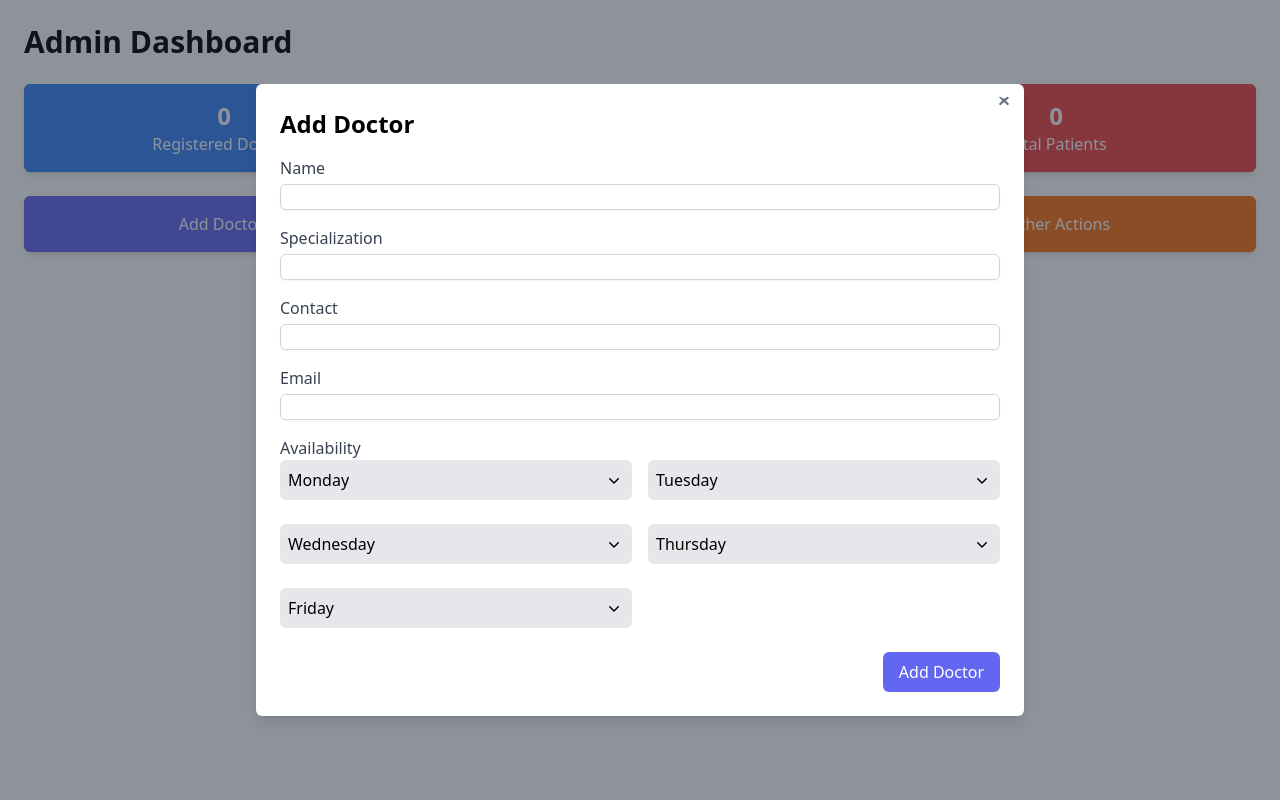
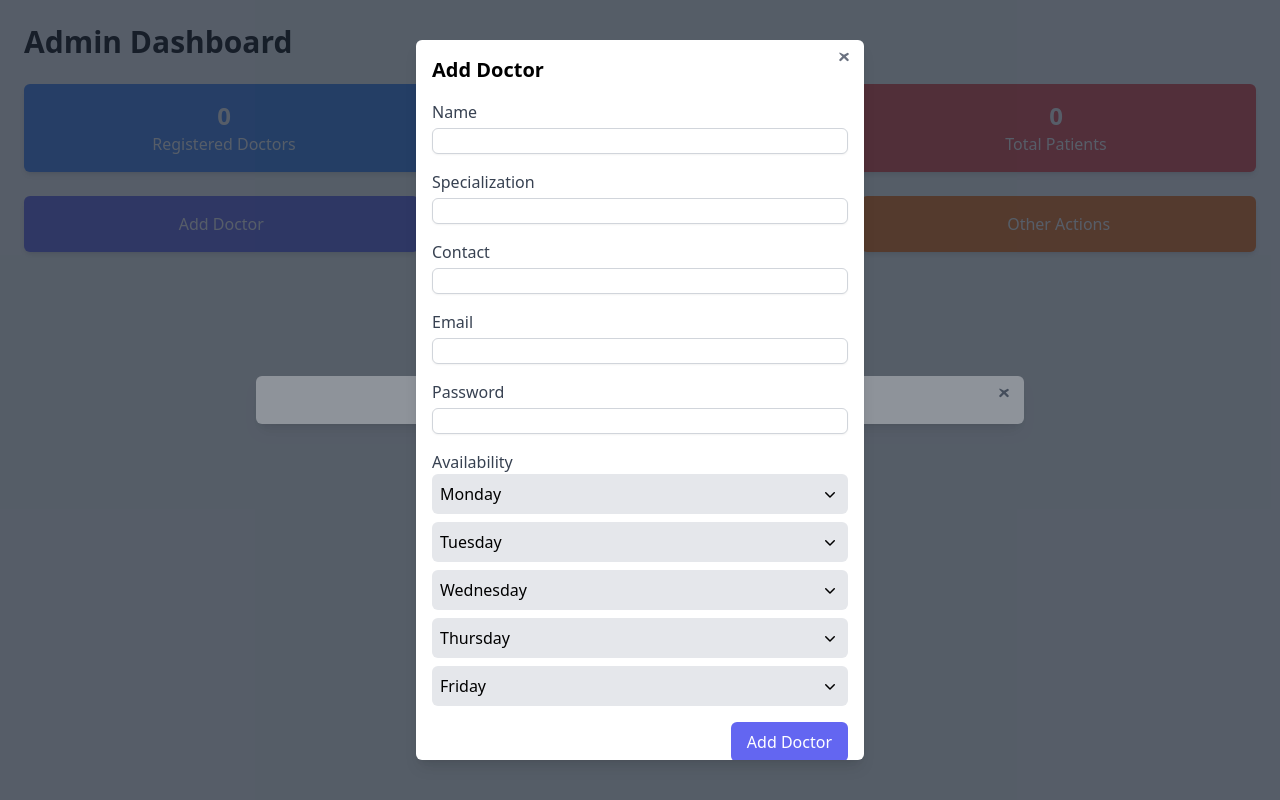
Before and after one commit to Haider12212/project, a Next.js app: page /admin-dashboard in a window 1280 px wide. Both pictures are taken after a click on the button "Add Doctor". Built offline with nearby package versions, Linux system fonts and the light colour scheme.

Commit message:
pushing some changes

```diff
--- a/src/app/testing/page.tsx
+++ b/src/app/testing/page.tsx
@@ -2,7 +2,7 @@
 
 import { useState } from 'react';
 import { signIn } from 'next-auth/react';
-import { auth, firestore } from '@/lib/firebaseConfig'; // Adjust the path if needed
+import { auth, db } from '@/lib/firebaseConfig'; // Adjust the path if needed
 import { createUserWithEmailAndPassword } from 'firebase/auth';
 import { doc, setDoc } from 'firebase/firestore';
 
@@ -12,7 +12,7 @@ const SignUpPage = () => {
   const [password, setPassword] = useState('');
   const [error, setError] = useState('');
 
-  const handleSignUp = async (e) => {
+  const handleSignUp = async (e: { preventDefault: () => void; }) => {
     e.preventDefault();
     try {
       // Create a user with Firebase Authentication
@@ -20,7 +20,7 @@ const SignUpPage = () => {
       const user = userCredential.user;
 
       // Add user details to Firestore, including userType
-      await setDoc(doc(firestore, 'users', user.uid), {
+      await setDoc(doc(db, 'users', user.uid), {
         name: name,
         email: user.email,
         userType: 'patient',
--- a/src/components/admin-dashboard/addDoctormodal.tsx
+++ b/src/components/admin-dashboard/addDoctormodal.tsx
@@ -3,13 +3,15 @@ import React, { useState } from 'react';
 import { useForm, SubmitHandler } from 'react-hook-form';
 import { Disclosure } from '@headlessui/react';
 import { ChevronDownIcon } from '@heroicons/react/20/solid'; // Make sure to install @heroicons/react
+import { useSession } from 'next-auth/react';
 
 type FormValues = {
   name: string;
   specialization: string;
   contact: string;
   email: string;
-  availability: { [day: string]: string[] }; // availability mapped by day of week
+  password: string;
+  availability: { [day: string]: string[] };
 };
 
 const daysOfWeek = [
@@ -29,7 +31,7 @@ interface AddDoctorModalProps {
 }
 
 const AddDoctorModal: React.FC<AddDoctorModalProps> = ({ onClose }) => {
-  const [openDay, setOpenDay] = useState<string | null>(null); // Track the open day
+  const [openDay, setOpenDay] = useState<string | null>(null);
 
   const { register, handleSubmit, formState: { errors } } = useForm<FormValues>({
     defaultValues: {
@@ -41,14 +43,13 @@ const AddDoctorModal: React.FC<AddDoctorModalProps> = ({ onClose }) => {
   });
 
   const onSubmit: SubmitHandler<FormValues> = data => {
-    // Handle form submission, e.g., send data to API
     console.log(data);
-    onClose(); // Close modal after form submission
+    onClose();
   };
 
   return (
     <div className="fixed inset-0 flex items-center justify-center bg-gray-800 bg-opacity-50">
-      <div className="bg-white p-6 rounded-md shadow-lg w-full max-w-3xl relative">
+      <div className="bg-white p-4 rounded-md shadow-lg w-full max-w-md relative overflow-y-auto max-h-[90vh]">
         <button
           type="button"
           className="absolute top-2 right-2 text-gray-500 hover:text-gray-700"
@@ -58,9 +59,9 @@ const AddDoctorModal: React.FC<AddDoctorModalProps> = ({ onClose }) => {
             <path fillRule="evenodd" d="M6.293 4.293a1 1 0 011.414 0L10 5.586l2.293-1.293a1 1 0 111.414 1.414L11.414 7l2.293 2.293a1 1 0 01-1.414 1.414L10 8.414l-2.293 2.293a1 1 0 01-1.414-1.414L8.586 7 6.293 4.707a1 1 0 010-1.414z" clipRule="evenodd" />
           </svg>
         </button>
-        <h2 className="text-2xl font-bold mb-4">Add Doctor</h2>
-        <form onSubmit={handleSubmit(onSubmit)}>
-          <div className="mb-4">
+        <h2 className="text-xl font-bold mb-4">Add Doctor</h2>
+        <form onSubmit={handleSubmit(onSubmit)} className="space-y-4">
+          <div>
             <label htmlFor="name" className="block text-gray-700">Name</label>
             <input
               id="name"
@@ -70,7 +71,7 @@ const AddDoctorModal: React.FC<AddDoctorModalProps> = ({ onClose }) => {
             />
             {errors.name && <p className="text-red-500 text-sm">{errors.name.message}</p>}
           </div>
-          <div className="mb-4">
+          <div>
             <label htmlFor="specialization" className="block text-gray-700">Specialization</label>
             <input
               id="specialization"
@@ -80,7 +81,7 @@ const AddDoctorModal: React.FC<AddDoctorModalProps> = ({ onClose }) => {
             />
             {errors.specialization && <p className="text-red-500 text-sm">{errors.specialization.message}</p>}
           </div>
-          <div className="mb-4">
+          <div>
             <label htmlFor="contact" className="block text-gray-700">Contact</label>
             <input
               id="contact"
@@ -90,7 +91,7 @@ const AddDoctorModal: React.FC<AddDoctorModalProps> = ({ onClose }) => {
             />
             {errors.contact && <p className="text-red-500 text-sm">{errors.contact.message}</p>}
           </div>
-          <div className="mb-4">
+          <div>
             <label htmlFor="email" className="block text-gray-700">Email</label>
             <input
               id="email"
@@ -100,25 +101,35 @@ const AddDoctorModal: React.FC<AddDoctorModalProps> = ({ onClose }) => {
             />
             {errors.email && <p className="text-red-500 text-sm">{errors.email.message}</p>}
           </div>
+          <div>
+            <label htmlFor="password" className="block text-gray-700">Password</label>
+            <input
+              id="password"
+              type="password"
+              {...register('password', { required: 'Password is required' })}
+              className="mt-1 block w-full border border-gray-300 rounded-md shadow-sm focus:ring-indigo-500 focus:border-indigo-500"
+            />
+            {errors.password && <p className="text-red-500 text-sm">{errors.password.message}</p>}
+          </div>
 
           {/* Availability Section */}
-          <div className="mb-4">
+          <div>
             <label className="block text-gray-700">Availability</label>
-            <div className="grid grid-cols-1 md:grid-cols-2 gap-4">
+            <div className="space-y-2">
               {daysOfWeek.map(day => (
                 <Disclosure key={day}>
                   {({ open }) => (
                     <>
                       <Disclosure.Button
-                        className="w-full text-left bg-gray-200 p-2 rounded-md mb-2 flex justify-between items-center"
+                        className="w-full text-left bg-gray-200 p-2 rounded-md flex justify-between items-center"
                         onClick={() => setOpenDay(openDay === day ? null : day)}
                       >
                         <span>{day}</span>
                         <ChevronDownIcon className={`w-5 h-5 ${openDay === day ? 'rotate-180' : 'rotate-0'} transition-transform`} />
                       </Disclosure.Button>
                       {(openDay === day) && (
-                        <Disclosure.Panel className="bg-gray-100 p-4 rounded-md">
-                          <div className="grid grid-cols-1 gap-2">
+                        <Disclosure.Panel className="bg-gray-100 p-2 rounded-md">
+                          <div className="space-y-1">
                             {timeSlots.map(slot => (
                               <div key={slot} className="flex items-center">
                                 <input
@@ -127,7 +138,7 @@ const AddDoctorModal: React.FC<AddDoctorModalProps> = ({ onClose }) => {
                                   value={slot}
                                   className="form-checkbox h-4 w-4 text-indigo-600"
                                 />
-                                <span className="ml-2">{slot}</span>
+                                <span className="ml-2 text-sm">{slot}</span>
                               </div>
                             ))}
                           </div>
--- a/src/components/admin-dashboard/dashboard.tsx
+++ b/src/components/admin-dashboard/dashboard.tsx
@@ -51,7 +51,22 @@ const AdminDashboard: React.FC<Props> = ({ numDoctors, numAppointments, numPatie
       </div>
 
       {/* Modal */}
-      {isModalOpen && <AddDoctorModal onClose={handleCloseModal} />}
+      {isModalOpen && (
+        <div className="fixed inset-0 flex items-center justify-center bg-gray-800 bg-opacity-50">
+          <div className="bg-white p-6 rounded-md shadow-lg w-full max-w-3xl relative">
+            <button
+              type="button"
+              className="absolute top-2 right-2 text-gray-500 hover:text-gray-700"
+              onClick={handleCloseModal}
+            >
+              <svg xmlns="http://www.w3.org/2000/svg" className="w-6 h-6" viewBox="0 0 20 20" fill="currentColor" aria-hidden="true">
+                <path fillRule="evenodd" d="M6.293 4.293a1 1 0 011.414 0L10 5.586l2.293-1.293a1 1 0 111.414 1.414L11.414 7l2.293 2.293a1 1 0 01-1.414 1.414L10 8.414l-2.293 2.293a1 1 0 01-1.414-1.414L8.586 7 6.293 4.707a1 1 0 010-1.414z" clipRule="evenodd" />
+              </svg>
+            </button>
+            <AddDoctorModal onClose={handleCloseModal} />
+          </div>
+        </div>
+      )}
     </div>
   );
 };
--- a/src/lib/authOptions.ts
+++ b/src/lib/authOptions.ts
@@ -1,6 +1,6 @@
 import NextAuth from "next-auth";
 import CredentialsProvider from "next-auth/providers/credentials";
-import { auth, firestore } from "@/lib/firebaseConfig"; // Adjust the path if needed
+import { auth, db } from "@/lib/firebaseConfig"; // Adjust the path if needed
 import { signInWithEmailAndPassword } from "firebase/auth";
 import { doc, getDoc } from "firebase/firestore";
 
@@ -20,7 +20,7 @@ export const authOptionsConfig = {
 
           if (user) {
             // Fetch additional user data from Firestore
-            const userDoc = await getDoc(doc(firestore, "users", user.uid));
+            const userDoc = await getDoc(doc(db, "users", user.uid));
 
             if (userDoc.exists()) {
               const userData = userDoc.data();
```
Also changed, not shown: src/actions/admin/addDoctor.js (added, +16 -0 lines), src/actions/admin/countPatients.js (added, +21 -0 lines), src/lib/firebaseConfig.js (+4 -4 lines).
